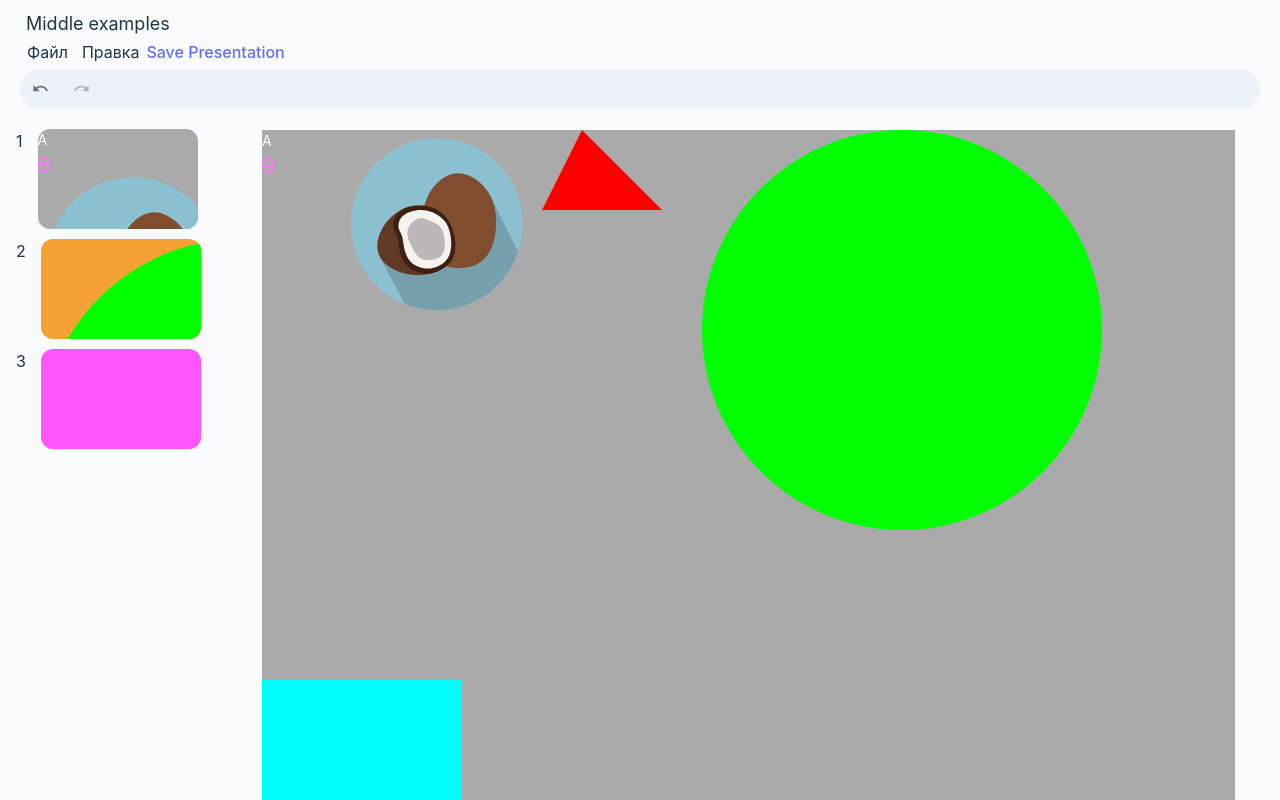
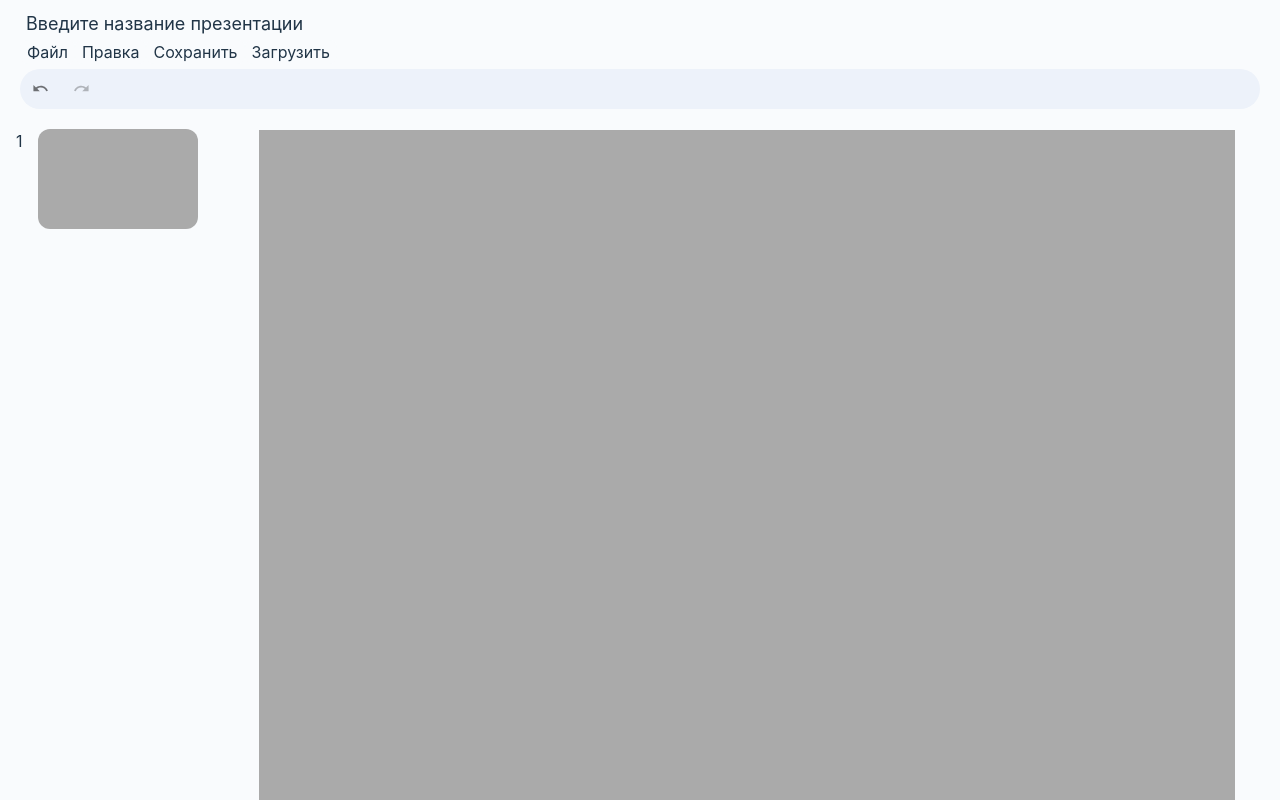
Before and after one commit to orzaev12/presentationmaker, a React (Vite) app: page / in a window 1280 px wide. Shown: the top 800 px of the page. Built offline with nearby package versions, Linux system fonts and the light colour scheme.

Commit message:
Добавил загрузку презентации

```diff
--- a/src/App.tsx
+++ b/src/App.tsx
@@ -2,15 +2,14 @@ import "./App.css";
 import Header from "./components/Header/Header.tsx";
 import Editor from "./components/Editor/Editor.tsx"
 import {Presentation} from "./types/types.ts"
+import present  from "./types/min.ts"
+import { useState } from "react";
 
-type AppProps = {
-  presentation: Presentation;
-}
-
-function App({presentation}: AppProps) {
+function App() {
+  const [presentation, setPresentation] = useState<Presentation>(present)
   return (
     <div className="app">
-      <Header name={presentation.name} presentation={presentation}/>
+      <Header presentation={presentation} setPresentation={setPresentation}/>
       <Editor presentation={presentation}/>
     </div>
   );
--- a/src/components/Header/Header.tsx
+++ b/src/components/Header/Header.tsx
@@ -5,18 +5,18 @@ import { Presentation } from "../../types/types";
 
 type HeaderProps = {
   presentation: Presentation;
-  name: string;
+  setPresentation: (value: Presentation) => void
 }
 
-function Header({name, presentation}: HeaderProps) {
+function Header({presentation, setPresentation}: HeaderProps) {
     return (
         <div className={styles.header}>
-            {name ? (
-              <span className={styles.title}>{name}</span>
+            {presentation.name ? (
+              <span className={styles.title}>{presentation.name}</span>
             ) : (
               <span className={styles.title}>Введите название презентации</span>
             )}
-            <MenuBar presentation={presentation}/>
+            <MenuBar presentation={presentation} setPresentation={setPresentation}/>
             <ToolBar />
         </div>
     );
--- a/src/components/MenuBar/MenuBar.module.css
+++ b/src/components/MenuBar/MenuBar.module.css
@@ -0,0 +1,22 @@
+.button {
+    border-radius: 8px;
+    border: 1px solid transparent;
+    font-family: inherit;
+    cursor: pointer;
+    transition: border-color 0.25s;
+}
+
+.button:hover {
+    background-color: #f1f3f4;
+}
+
+.text {
+    padding: 0;
+    font-size: 16px;
+    color: #213547;
+    font-weight: 400;
+}
+
+.input {
+    visibility: hidden;
+}
--- a/src/components/MenuBar/MenuBar.tsx
+++ b/src/components/MenuBar/MenuBar.tsx
@@ -1,24 +1,51 @@
 import { Presentation } from "../../types/types";
 import Button from "../Button/Button"
+import styles from "./MenuBar.module.css"
 
 type MenuBarProps = {
     presentation: Presentation,
+    setPresentation: (value: Presentation) => void
 }
 
-function MenuBar({presentation}: MenuBarProps)
+function MenuBar({presentation, setPresentation}: MenuBarProps)
 {
     function getURL(): string {
         const presentJson = JSON.stringify(presentation)
         const type = "application/json"
         const file = new Blob([presentJson], { type: type })
         return URL.createObjectURL(file)
+    }
+
+    function loadFile(event: React.ChangeEvent<HTMLInputElement>) {
+        if (!event.target.files)
+        {
+            return
+        }
+        const file = event.target.files[0];
+        const reader = new FileReader();
+        reader.onload = (event) => {
+            if (!event.target?.result)
+            {
+                return
+            }
+            try {
+                setPresentation(JSON.parse(event.target.result.toString()))
+            } catch (error) {
+                alert("Invalid file!")
+            }
+        };
+        reader.readAsText(file)
+        console.log()
 
     }
+
     return (
         <div className="menu">
             <Button text="Файл" />
             <Button text="Правка" />
-            <a href={getURL()} download={"presentation.json"}>Save Presentation</a>
+            <button className={styles.button}><a className={styles.text} href={getURL()} download={"presentation.json"}>Сохранить</a></button>
+            <button className={styles.button}><label className={styles.text} htmlFor="file_uploads">Загрузить</label></button>
+            <input className={styles.input} id="file_uploads" type="file" accept="application/json" onChange={(event) => loadFile(event)}></input>
         </div>
     )
 }
--- a/src/main.tsx
+++ b/src/main.tsx
@@ -2,10 +2,9 @@ import React from 'react'
 import ReactDOM from 'react-dom/client'
 import App from './App.tsx'
 import './index.css'
-import presentation from "./types/max.ts"
 
 ReactDOM.createRoot(document.getElementById('root')!).render(
   <React.StrictMode>
-    <App presentation={presentation}/>
+    <App/>
   </React.StrictMode>,
 )
--- a/src/types/max.ts
+++ b/src/types/max.ts
@@ -159,10 +159,10 @@ const slide3: Slide = {
   data: [],
 };
 
-const presentation: Presentation = {
-  name: "Middle examples",
+const present: Presentation = {
+  name: "Max examples",
   currentSlide: slide,
   slides: [slide, slide2, slide3],
 };
 
-export default presentation;
+export default present;
--- a/src/types/middle.ts
+++ b/src/types/middle.ts
@@ -45,10 +45,10 @@ const slide: Slide = {
     data: [textBlock],
 };
 
-const presentation: Presentation = {
+const present: Presentation = {
     name: "Middle examples",
     currentSlide: slide,
     slides: [slide],
   };
 
-export default presentation;
+export default present;
--- a/src/types/min.ts
+++ b/src/types/min.ts
@@ -9,10 +9,10 @@ const slide: Slide = {
   data: [],
 };
 
-const presentation: Presentation = {
+const present: Presentation = {
   name: "",
   currentSlide: slide,
   slides: [slide],
 };
 
-export default presentation;
+export default present;
--- a/src/types/types.ts
+++ b/src/types/types.ts
@@ -48,17 +48,17 @@ type Triangle = Figure & {
 };
 
 type TextBlock = Block & {
-  type: "text";
+  type: string;
   chars?: Array<Char>;
 };
 
 type ImageBlock = Block & {
-  type: "image";
+  type: string;
   data: string;
 };
 
 type GraphicBlock = Block & {
-  type: "graphic";
+  type: string;
   data: Circle | Square | Triangle;
 };
 
```
